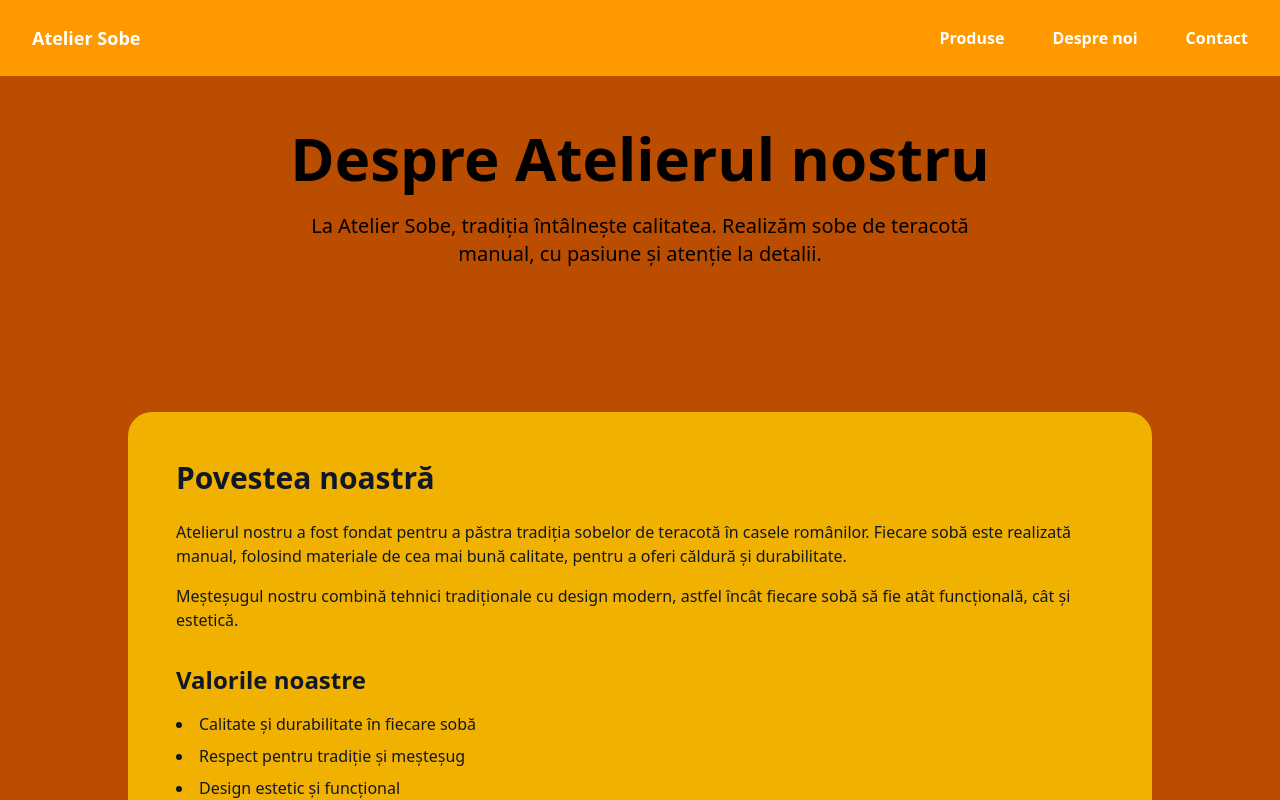
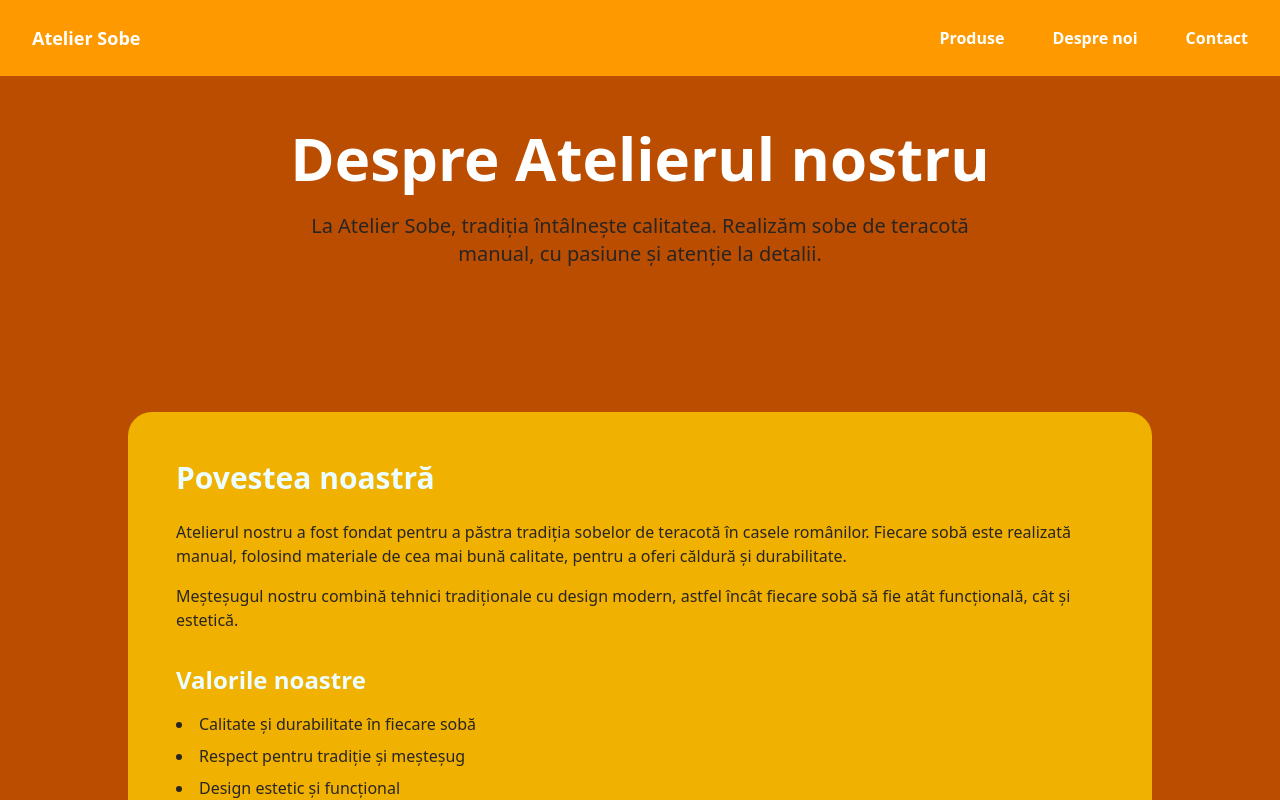
Before and after one commit to NeRrO106/website_sobe_de_teracota, a React (Vite) app: page /about in a window 1280 px wide. Shown: the top 800 px of the page. Built offline with nearby package versions, Linux system fonts and the light colour scheme.

Commit message:
Updated Abou page

```diff
--- a/src/pages/About.tsx
+++ b/src/pages/About.tsx
@@ -2,16 +2,18 @@ function About() {
   return (
     <div className="flex-grow bg-amber-700 min-h-screen pb-12">
       <div className="flex flex-col items-center justify-center text-center px-6 py-20 sm:py-32 relative z-10">
-        <h1 className="text-5xl sm:text-6xl font-bold mb-6">
+        <h1 className="text-5xl sm:text-6xl font-bold mb-6 text-white">
           Despre Atelierul nostru
         </h1>
-        <p className="text-lg sm:text-xl max-w-2xl">
+        <p className="text-lg sm:text-xl max-w-2xl text-stone-800">
           La Atelier Sobe, tradiția întâlnește calitatea. Realizăm sobe de
           teracotă manual, cu pasiune și atenție la detalii.
         </p>
       </div>
-      <div className="bg-yellow-500 text-gray-900 rounded-3xl mt-4 p-12 max-w-5xl mx-auto relative z-10">
-        <h2 className="text-3xl font-bold mb-6">Povestea noastră</h2>
+      <div className="bg-yellow-500 text-stone-800 rounded-3xl mt-4 p-12 max-w-5xl mx-auto relative z-10">
+        <h2 className="text-3xl font-bold mb-6 text-cyan-50">
+          Povestea noastră
+        </h2>
         <p className="mb-4">
           Atelierul nostru a fost fondat pentru a păstra tradiția sobelor de
           teracotă în casele românilor. Fiecare sobă este realizată manual,
@@ -23,7 +25,9 @@ function About() {
           astfel încât fiecare sobă să fie atât funcțională, cât și estetică.
         </p>
 
-        <h3 className="text-2xl font-semibold mt-8 mb-4">Valorile noastre</h3>
+        <h3 className="text-2xl font-semibold mt-8 mb-4 text-cyan-50">
+          Valorile noastre
+        </h3>
         <ul className="list-disc list-inside space-y-2">
           <li>Calitate și durabilitate în fiecare sobă</li>
           <li>Respect pentru tradiție și meșteșug</li>
```
